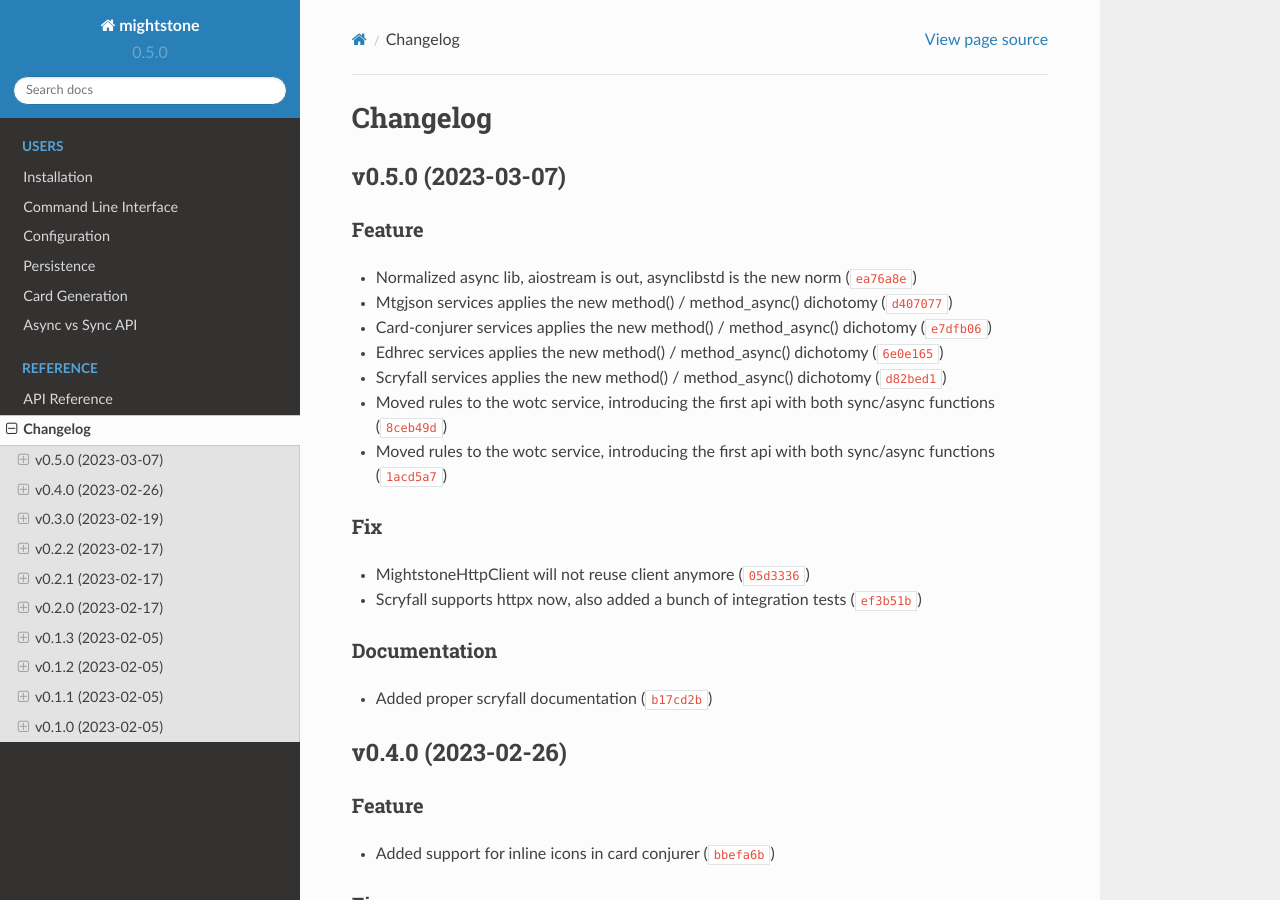
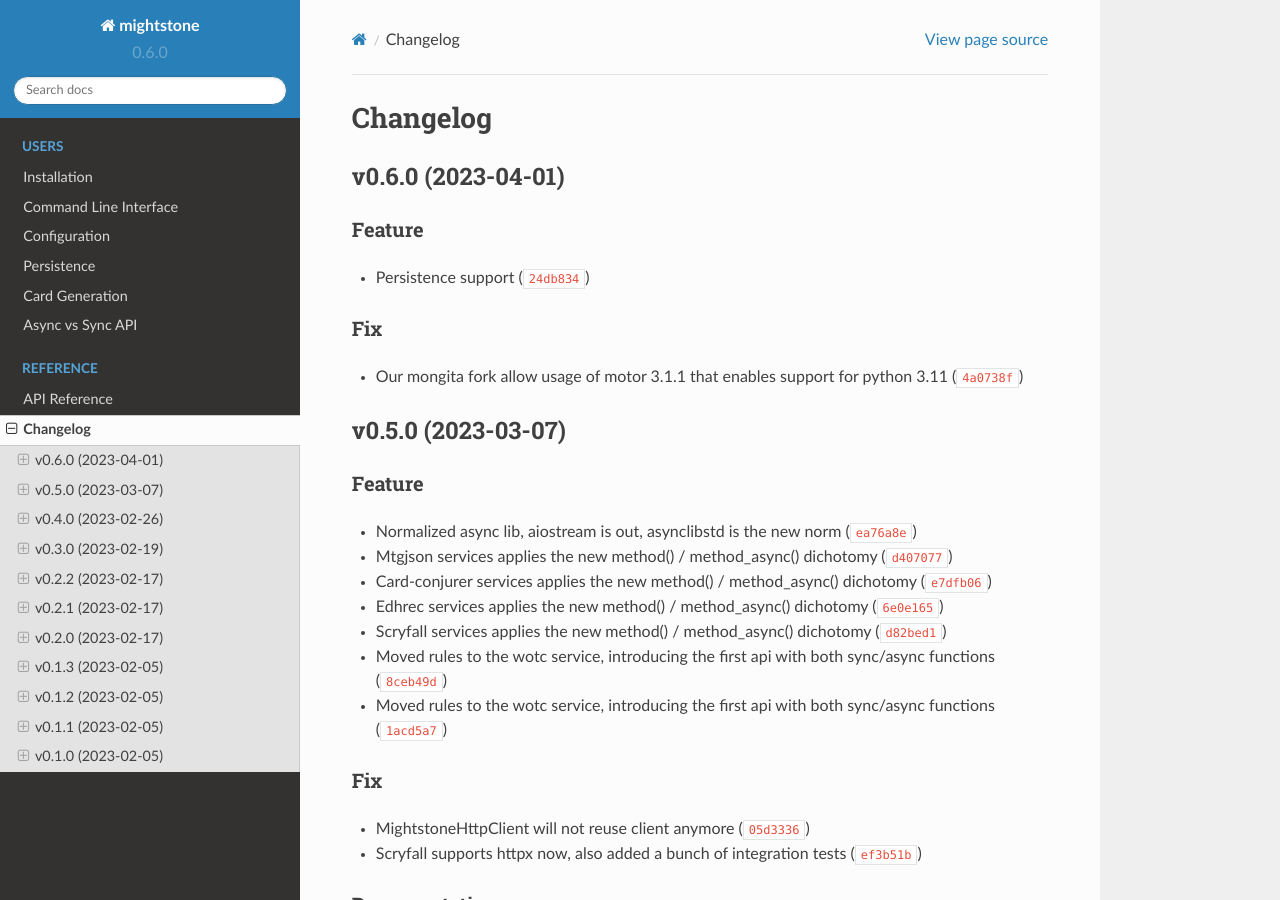
Before and after one commit to Guibod/mightstone, a Sphinx documentation site: the page built from docs/source/reference/changelog.rst, in a window 1280 px wide and 900 px high. Built offline with Sphinx 7.4.7 and the Read the Docs theme 2.0.0, drawn with Linux system fonts in a browser that asks for light colours.

Commit message:
0.6.0
Automatically generated by python-semantic-release

```diff
--- a/CHANGELOG.md
+++ b/CHANGELOG.md
@@ -1,6 +1,13 @@
 # Changelog
 
 <!--next-version-placeholder-->
+
+## v0.6.0 (2023-04-01)
+### Feature
+* Persistence support ([`24db834`](https://github.com/Guibod/mightstone/commit/24db83426fd4a203f0759cd06a13350079b176e5))
+
+### Fix
+* Our mongita fork allow usage of motor 3.1.1 that enables support for python 3.11 ([`4a0738f`](https://github.com/Guibod/mightstone/commit/4a0738f2b89a49ede4f522b5d8800dcb78eda8a2))
 
 ## v0.5.0 (2023-03-07)
 ### Feature
--- a/docs/source/conf.py
+++ b/docs/source/conf.py
@@ -23,7 +23,7 @@ sys.path.insert(0, os.path.dirname(os.path.dirname((os.path.abspath(".")))))
 project = "mightstone"
 copyright = "2022, Guillaume Boddaert"
 author = "Guillaume Boddaert"
-version = "0.5.0"
+version = "0.6.0"
 
 # -- General configuration ---------------------------------------------------
 
--- a/pyproject.toml
+++ b/pyproject.toml
@@ -1,6 +1,6 @@
 [tool.poetry]
 name = "mightstone"
-version = "0.5.0"
+version = "0.6.0"
 description = "A library manage all things Magic The Gathering related in python"
 authors = ["Guillaume Boddaert"]
 # Use identifier from https://spdx.org/licenses/
```
